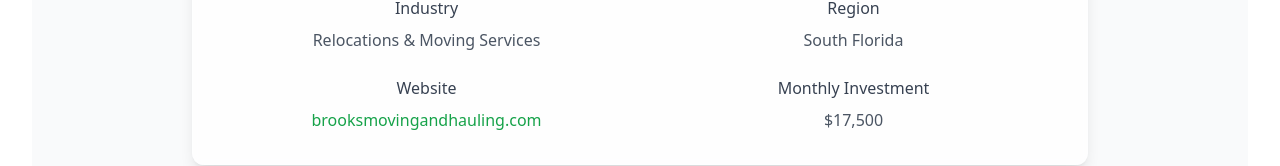
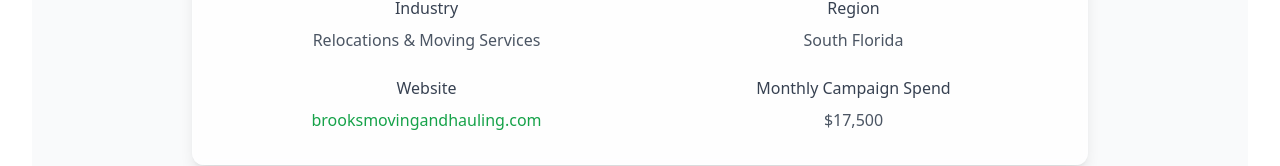
Before and after one commit to MaazAhmed777/client-catchers-hub, a React (Vite) app: page /case-studies/brooks-moving in a window 1280 px wide. Shown: the part 401-567 px from the top of the page. Built offline with nearby package versions, Linux system fonts and the light colour scheme.

Commit message:
Update monthly investment label
Changed the label "Monthly Investment" to "Monthly Campaign Spend" in the Brooks Moving Case Study page to better reflect the terminology used.
[skip gpt_engineer]

```diff
--- a/src/pages/BrooksMovingCaseStudy.tsx
+++ b/src/pages/BrooksMovingCaseStudy.tsx
@@ -57,7 +57,7 @@ const BrooksMovingCaseStudy = () => {
                 </a>
               </div>
               <div>
-                <h3 className="font-medium text-gray-700 mb-2">Monthly Investment</h3>
+                <h3 className="font-medium text-gray-700 mb-2">Monthly Campaign Spend</h3>
                 <p className="text-gray-600">$17,500</p>
               </div>
             </div>
```
